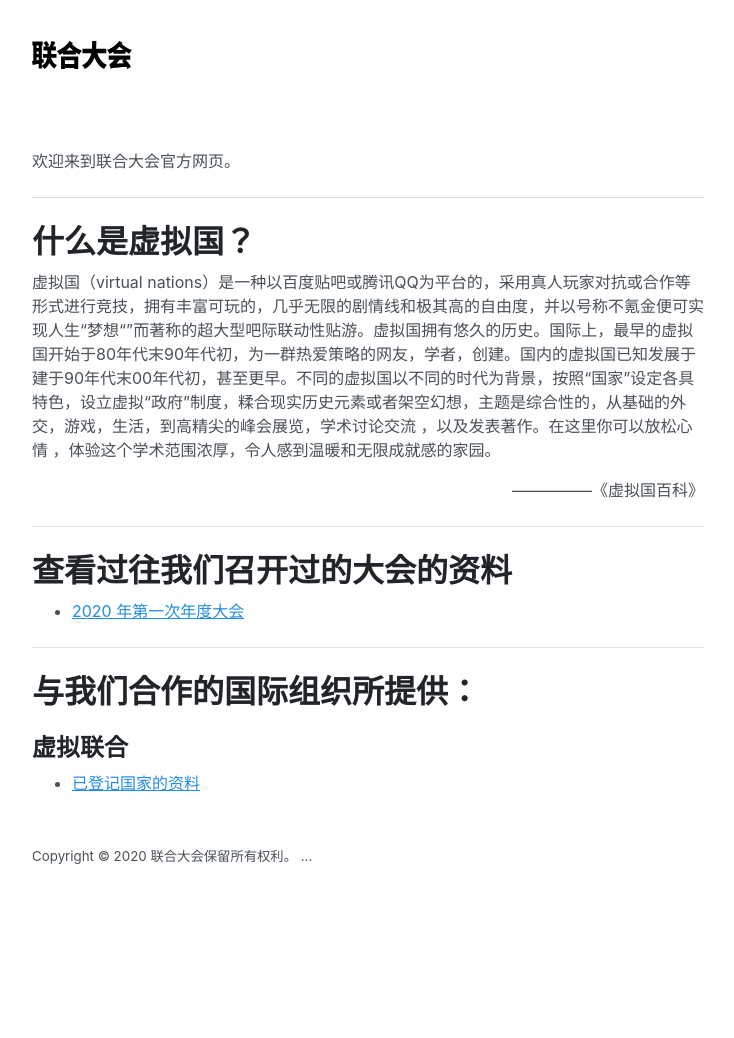
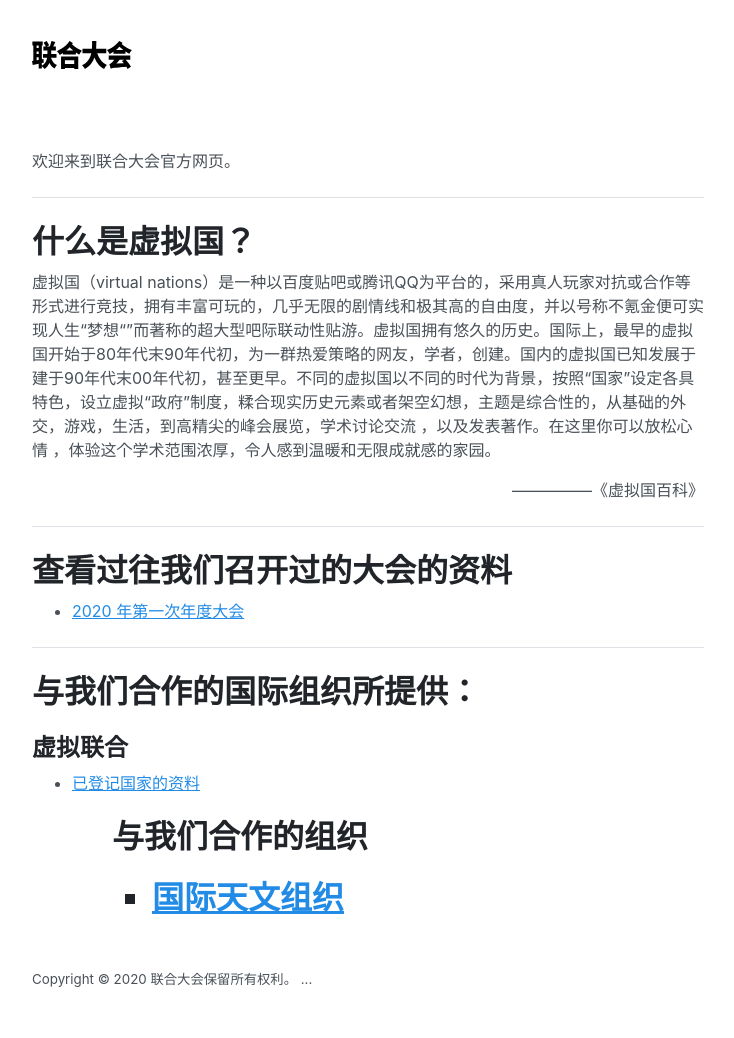
Before and after one commit to vunconf/vunconf.github.io, a Jekyll site: the page built from index.html, in a window 1280 px wide. Shown: the whole page, without its empty margins (272-1006 px from the left). Built offline with Jekyll 4.4.1, drawn with Linux system fonts in a browser that asks for light colours; before the commit the page ends 915 px from its top, so only the background shows below that.

Commit message:
Update index.html

```diff
--- a/index.html
+++ b/index.html
@@ -20,3 +20,7 @@ title: 主页
   <ul>
     <li><a href="https://docs.qq.com/sheet/DWERMWUpLendLeFJt?tab=BB08J2">已登记国家的资料</a></li>
   <ul>
+<h1>与我们合作的组织<h1>
+  <ul>
+    <li><a href="/iao">国际天文组织</a></li>
+  <ul>
```
